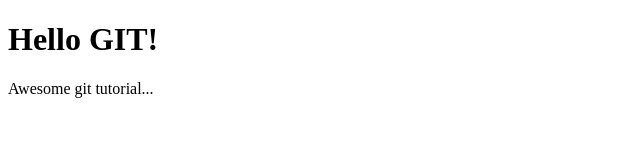
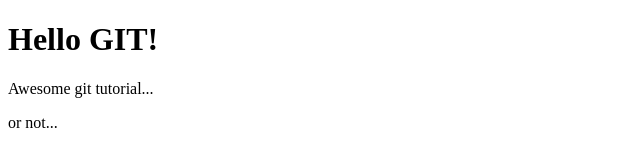
Before and after one commit to cslili/git_training, a plain HTML site: page index.html in a window 1280 px wide. Shown: the full height of the page, 0-640 px from the left. Drawn offline with Linux system fonts and the light colour scheme.

Commit message:
Modify again index.html

```diff
--- a/index.html
+++ b/index.html
@@ -9,5 +9,6 @@
 <body>
     <h1>Hello GIT!</h1>
     <p>Awesome git tutorial...</p>
+    <p>or not...</p>
 </body>
 </html>
```
